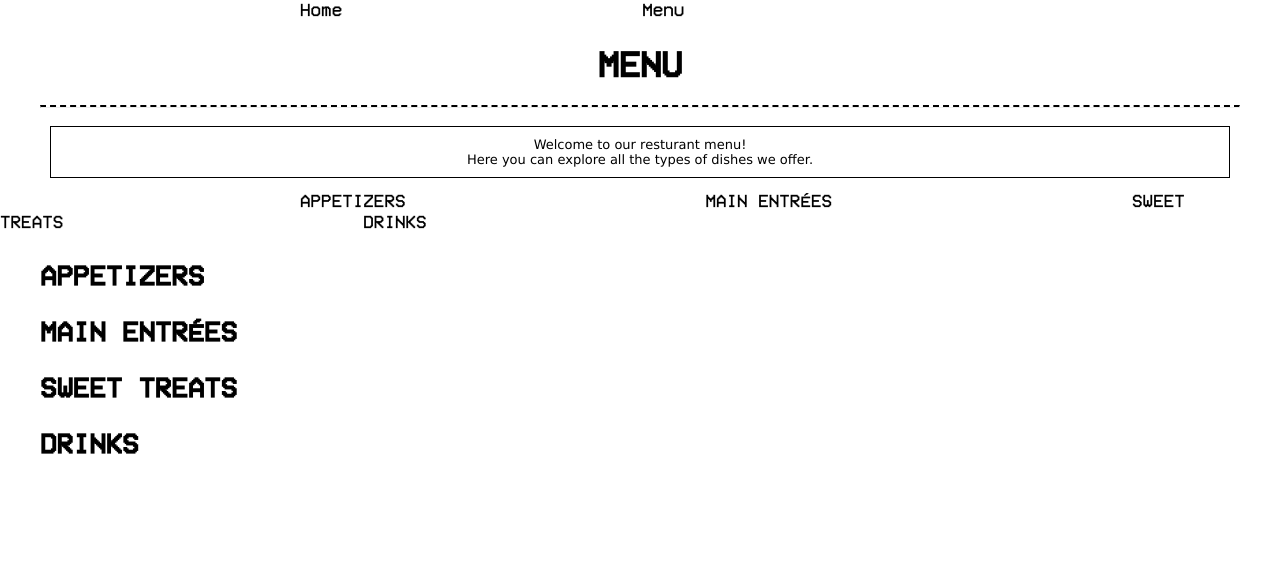
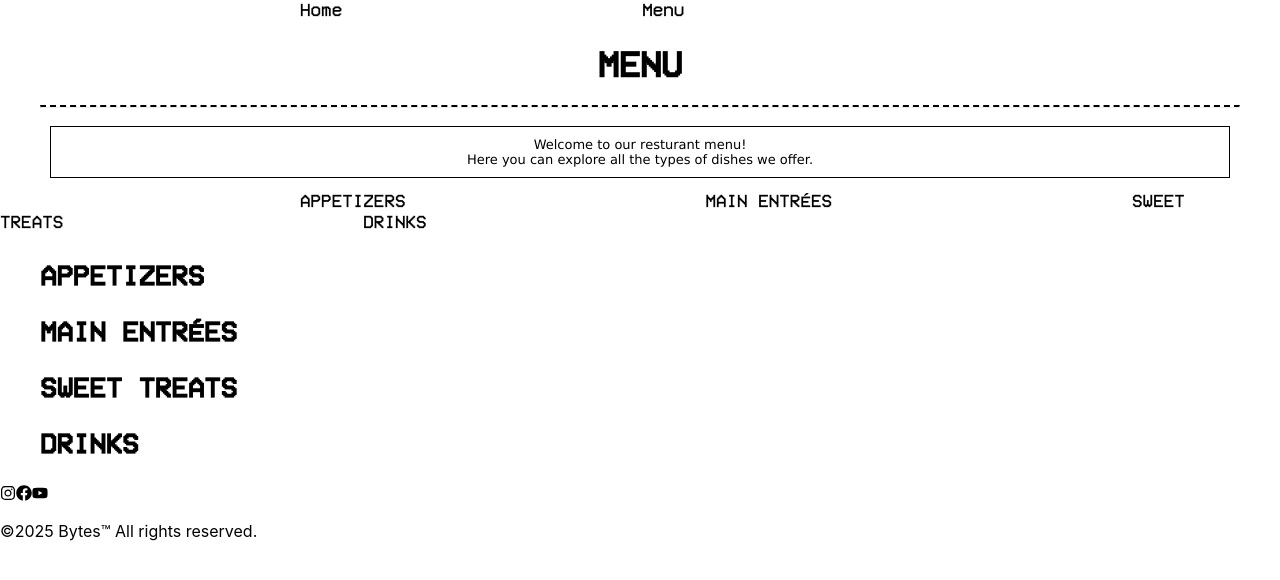
Before and after one commit to mayela101/Web-Dev-2025, a React (Create React App) app in the folder bytes/: page /Menu in a window 1280 px wide. Shown: the top 580 px of the page. Built offline with nearby package versions, Linux system fonts and the light colour scheme.

Commit message:
Added initial footer

```diff
--- a/bytes/package.json
+++ b/bytes/package.json
@@ -7,8 +7,10 @@
     "@testing-library/jest-dom": "^6.9.1",
     "@testing-library/react": "^16.3.0",
     "@testing-library/user-event": "^13.5.0",
+    "expo": "^54.0.19",
     "react": "^19.2.0",
     "react-dom": "^19.2.0",
+    "react-icons": "^5.5.0",
     "react-router-dom": "^7.9.4",
     "react-scripts": "5.0.1",
     "web-vitals": "^2.1.4"
--- a/bytes/src/App.js
+++ b/bytes/src/App.js
@@ -3,6 +3,7 @@ import React from "react";
 import { Routes, Route, Link } from "react-router-dom";
 import Home from "./Home";
 import Menu from "./Menu";
+import Footer from "./Footer";
 import "./App.css";
 
 export default function App() {
@@ -18,6 +19,9 @@ export default function App() {
         <Route path="/" element={<Home />} />
         <Route path="/Menu" element={<Menu />} />
       </Routes>
+
+        {/* Footer Component */}
+        <Footer />
     </>
   );
 }
--- /dev/null
+++ b/bytes/src/Footer.js
@@ -0,0 +1,18 @@
+//src/Footer.js
+import React from "react";
+import { FaInstagram, FaFacebook, FaYoutube } from "react-icons/fa";
+import "./App.css";
+
+// Footer Component
+export default function Footer() {
+  return(
+    <footer className="footer">
+      <div className="social-media-icons">
+        <FaInstagram />
+        <FaFacebook />
+        <FaYoutube />
+      </div>
+      <p>©2025 Bytes™ All rights reserved.</p>
+    </footer>
+    )
+}
```
Also changed, not shown: 1 other file (tests, documents, lock files or other folders).
